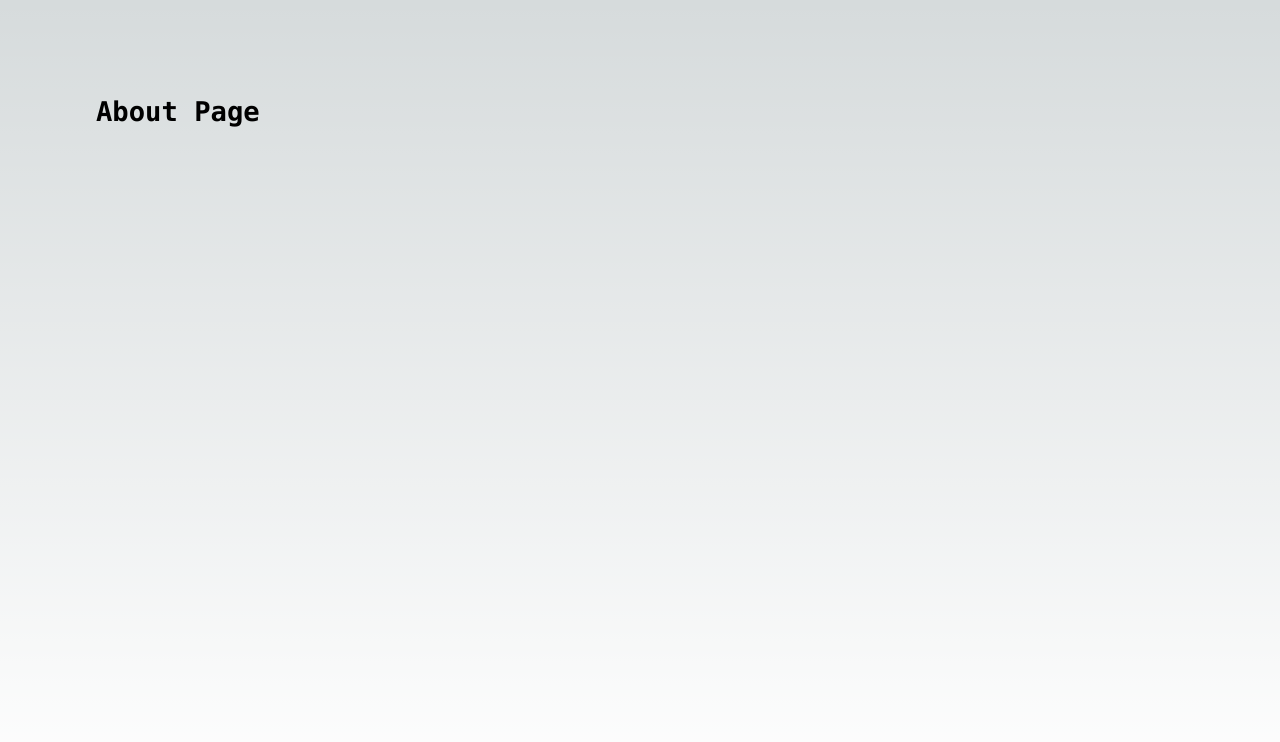
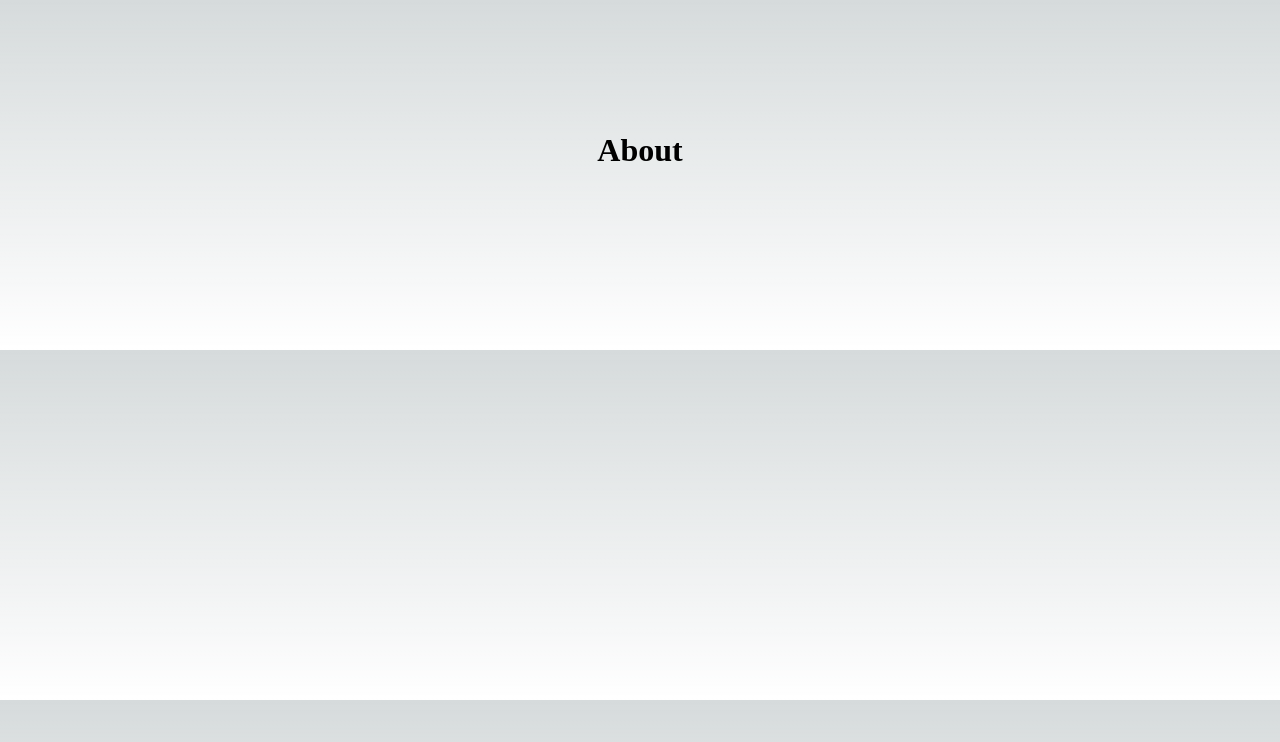
Before and after one commit to leej1230/safety-data-training, a Next.js app: page /about in a window 1280 px wide. Shown: the top 742 px of the page. Built offline with nearby package versions, Linux system fonts and the light colour scheme.

Commit message:
made a change to the about page

```diff
--- a/src/pages/about.tsx
+++ b/src/pages/about.tsx
@@ -1,8 +1,7 @@
 import Head from 'next/head'
 import Image from 'next/image'
 import { Inter } from 'next/font/google'
-import styles from '@/styles/Home.module.css'
-
+import styles from '@/styles/about.module.css'
 const inter = Inter({ subsets: ['latin'] })
 
 export default function Home() {
@@ -12,8 +11,8 @@ export default function Home() {
         <title>About Page</title>
       </Head>
       <main className={styles.main}>
-        <div className={styles.description}>
-          <h1>About Page</h1>
+        <div className={styles.container}>
+          <h1>About</h1>
         </div>
       </main>
     </>
--- /dev/null
+++ b/src/styles/about.module.css
@@ -0,0 +1,12 @@
+.container {
+    display: flex;
+    justify-content: center;
+    align-items: center;
+    height: 400px;
+    margin-top: -50px;
+  }
+
+  .description {
+    text-align: center;
+    margin-top: 100px;
+  }
```
